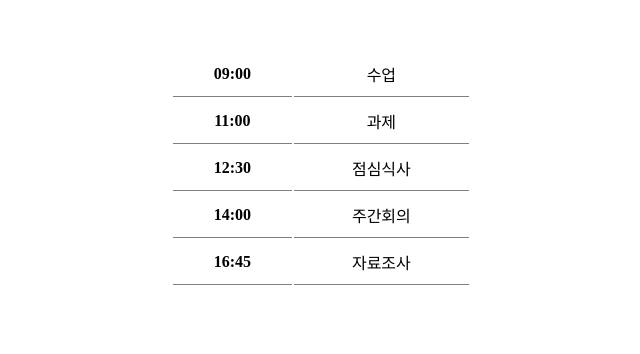
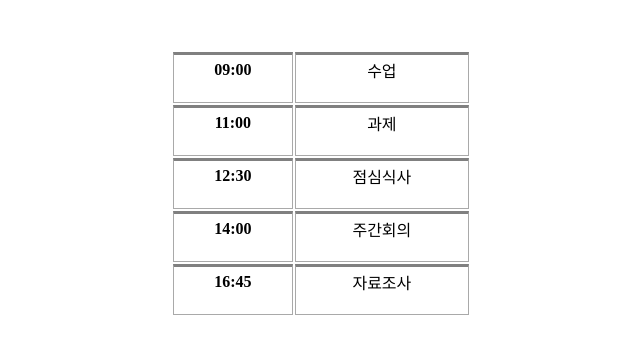
Before and after one commit to SBKi/JavaPage, a website: page day5/final_ex2.html in a window 1280 px wide. Shown: the whole page, without its empty margins (319-959 px from the left). Drawn offline with Linux system fonts and the light colour scheme.

Commit message:
day5 final_exam

```diff
--- a/day5/final_ex2.html
+++ b/day5/final_ex2.html
@@ -5,8 +5,7 @@
     <title>Document</title>
     <style>
         table{width: 300px; margin: 50px auto; text-align: center;}
-        th,td{border-bottom: 1px solid gray; padding: 10px 4px;}
-
+        th,td{padding: 3px 4px 20px;border: 1px solid darkgray;border-top: 3px solid gray;}
     </style>
 </head>
 <body>
```
